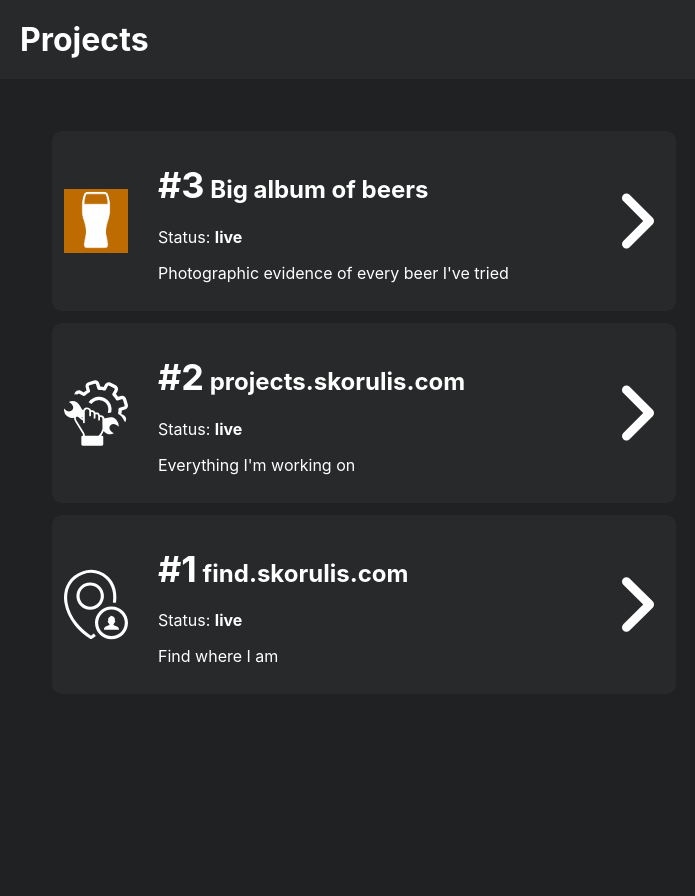
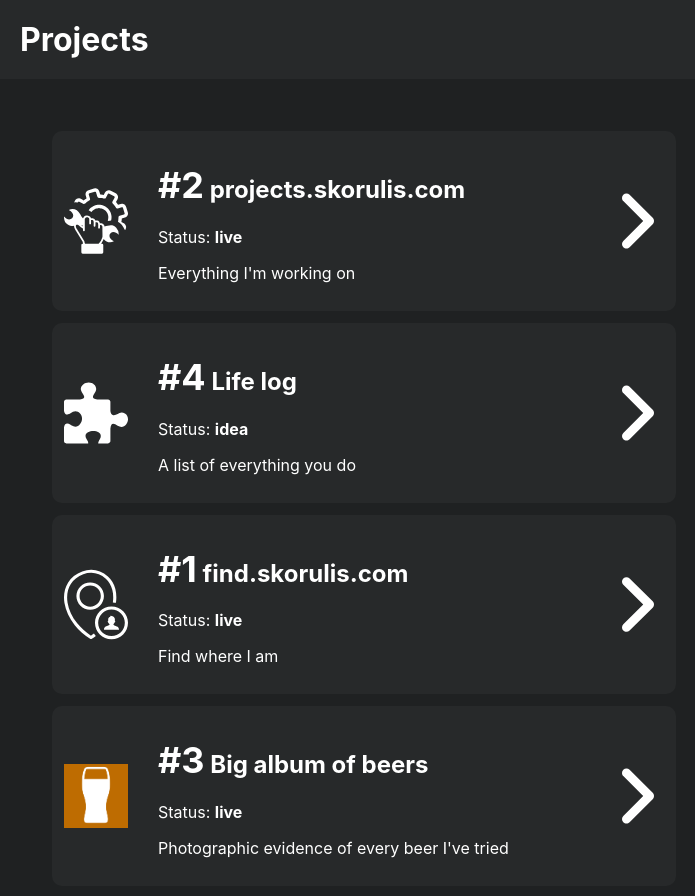
Before and after one commit to skorulis/projects.skorulis.com, a React (Create React App) app: page / in a window 1280 px wide. Shown: the top 896 px of the page, without its empty margins (0-695 px from the left). Before the commit the page ends 800 px from the top, so only its background shows below. Built offline with nearby package versions, Linux system fonts and the light colour scheme.

Commit message:
Move project details into separate markdown files

```diff
--- /dev/null
+++ b/src/data/project1.md
@@ -0,0 +1,13 @@
+### Brief
+
+This consists of 2 parts, an app that posts my location whenever I move and a website which allows people to know where I am. Also in case anyone wants to catch up for a drink it also calls out when I'm enjoying a beer
+
+### Next
+
+* Change the location marker when drinking
+
+### Tech
+
+* SwiftUI
+* React
+* Firebase
--- /dev/null
+++ b/src/data/project2.md
@@ -0,0 +1,14 @@
+### Brief
+
+This website you're looking at right now dispalys the various projects that I'm working on.
+
+### Next
+
+* Make this site look less shit
+* Add dates around when things started or were updated
+* Add historical screenshots
+
+### Tech
+
+* React
+* Markdown
--- /dev/null
+++ b/src/data/project3.md
@@ -0,0 +1,10 @@
+### Brief
+
+We constantly generate crumbs of data on the internet. What if we could take everything we do and create an event history timeline.
+
+This would require gathering data from numerous sources and distilling each event down to a snipped which links back to the source.
+
+### Issues
+
+* Even for my own uses this would require integrating with numerous systems some of which may not want to readily give up the data.
+* Even if the whole thing works, what use does it really provide? The information would only be mildy interesting to myself and probably not much at all to anyone else
--- /dev/null
+++ b/src/data/project4.md
@@ -0,0 +1,13 @@
+### Brief
+
+This consists of 2 parts, an app that posts my location whenever I move and a website which allows people to know where I am. Also in case anyone wants to catch up for a drink it also calls out when I'm enjoying a beer
+
+### Next
+
+* Change the location marker when drinking
+
+### Tech
+
+* SwiftUI
+* React
+* Firebase
--- a/src/data/projects.json
+++ b/src/data/projects.json
@@ -4,10 +4,8 @@
         "icon": "/icons/project1.svg",
         "name": "find.skorulis.com",
         "shortBrief": "Find where I am",
-        "brief": "This consists of 2 parts, an app that posts my location whenever I move and a website which allows people to know where I am. Also in case anyone wants to catch up for a drink it also calls out when I'm enjoying a beer",
+        "lastUpdate": "2022-09-24",
         "status": "live",
-        "nextSteps": "* Change the location marker when drinking",
-        "tech": "* SwiftUI\n* React\n* Firebase",
         "sourceCode": [
             {
                 "title": "Website",
@@ -24,10 +22,8 @@
         "icon": "/icons/project2.svg",
         "name": "projects.skorulis.com",
         "shortBrief": "Everything I'm working on",
-        "brief": "This website to display the various projects that I'm working on.",
         "status": "live",
-        "tech": "* React",
-        "nextSteps": "* Make this site look less shit\n* Add dates around when things started or were updated\n* Add historical screenshots",
+        "lastUpdate": "2022-09-26",
         "sourceCode": [
             {
                 "title": "Website",
@@ -40,15 +36,21 @@
         "icon": "/icons/project3.png",
         "name": "Big album of beers",
         "shortBrief": "Photographic evidence of every beer I've tried",
-        "brief": "I originally started logging the beers I had tried in facebook albums, this continues but is unwieldy to browse multiple facebook albums. BAOB scrapes all the images and data from facebook and collects it together into a single website for easy browsing. Once it has the data from facebook it pulls more info from Untappd in order to generate statistics on the beers",
         "status": "live",
-        "tech": "* Ruby\n* Jekyll\n* Facebook\n* Untappd",
-        "nextSteps": "* Keep uploading beers",
+        "lastUpdate": "2022-09-21",
         "sourceCode": [
             {
                 "title": "Website/Scripts",
                 "url": "https://github.com/skorulis/BigAlbumOfBeers"
             }
         ]
+    },
+    {
+        "id": 4,
+        "icon": "/icons/unknown.svg",
+        "name": "Life log",
+        "shortBrief": "A list of everything you do",
+        "status": "idea",
+        "lastUpdate": "2022-09-26"
     }
 ]
--- /dev/null
+++ b/src/logic/DataProvider.ts
@@ -0,0 +1,27 @@
+import { Project } from "../model/Project"
+import data from "../data/projects.json"
+
+export class DataProvider {
+
+    // Computed values
+
+    projects(): Project[] {
+        return data
+    }
+
+    sortedProjects(): Project[] {
+        return this.projects().sort((a,b) => {
+            let aDate = new Date(a.lastUpdate)
+            let bDate = new Date(b.lastUpdate)
+            return bDate.getTime() - aDate.getTime()
+        })
+    }
+
+    project(id: number): Project | undefined {
+        let matches = this.projects().filter(x => x.id == id )
+        if (matches.length == 0) {
+            return undefined
+        }
+        return matches[0];
+    }
+}
--- a/src/model/Project.ts
+++ b/src/model/Project.ts
@@ -3,10 +3,8 @@ export interface Project {
     icon: string
     name: string
     shortBrief: string
-    brief: string
     status: string
-    nextSteps: string
-    tech: string
+    lastUpdate: string
     sourceCode?: SourceCode[]
 }
 
--- a/src/scene/ProjectDetails.tsx
+++ b/src/scene/ProjectDetails.tsx
@@ -4,24 +4,28 @@ import {Color} from "../Theme"
 import { Header } from "./Header";
 import { Project } from "../model/Project"
 import ReactMarkdown from 'react-markdown'
-import data from "../data/projects.json"
 import githubLogo from "./github-icon.png"
 import { ProjectImage } from "./ProjectImage";
+
+import { DataProvider } from "../logic/DataProvider";
+
+const data = new DataProvider()
 
 type ProjectDetailsProps = {
     id: number
 }
 
-export class ProjectDetails extends Component<ProjectDetailsProps, {}> {
+export class ProjectDetails extends Component<ProjectDetailsProps, {details?: string}> {
 
     constructor(props: ProjectDetailsProps) {
         super(props);
+        this.state = {}
     }
 
     // Rendering
 
     render() {
-        let project = this.project()
+        let project = data.project(this.props.id)
         return <div>
             <Header />
             <div>
@@ -47,9 +51,7 @@ export class ProjectDetails extends Component<ProjectDetailsProps, {}> {
                 <ProjectImage url={project.icon} />
                 <h2><span className="number">{this.numberString()}</span> {project.name}</h2>
             </div>
-            {this.section("Brief", project.brief)}
-            {this.section("Next", project.nextSteps)}
-            {this.section("Tech", project.tech)}
+            {this.maybeDetails()}
             {this.maybeSources(project)}
         </div>
     }
@@ -60,13 +62,21 @@ export class ProjectDetails extends Component<ProjectDetailsProps, {}> {
         </div>
     }
 
+    maybeDetails() {
+        let text = this.state.details
+        if (!text) {
+            return
+        }
+        return <ReactMarkdown children={text} />
+    }
+
     maybeSources(project: Project) {
         let sources = project.sourceCode
         if (!sources || sources.length == 0) {
             return
         }
         let items = sources.map( (source) => {
-            return <a href={source.url}>
+            return <a href={source.url} key={source.url}>
                 <div style={sourceLink} >
                     <img src={githubLogo} width={20} />
                     {source.title}
@@ -85,29 +95,21 @@ export class ProjectDetails extends Component<ProjectDetailsProps, {}> {
         return
     }
 
-    section(title: string, body: string) {
-        return <div>
-            <h3>{title}</h3>
-            <ReactMarkdown children={body} />
-        </div>
+    // Lifecycle
+
+    async componentDidMount() {
+        const markdownPath = require(`../data/project${this.props.id}.md`);
+        let result = await fetch(markdownPath)
+        let text = await result.text()
+        this.setState({details: text})
+        console.log(text)
+
     }
 
     // Computed values
 
     numberString() {
         return `#${this.props.id}`
-    }
-
-    project(): Project | undefined {
-        let matches = this.projects().filter(x => x.id == this.props.id )
-        if (matches.length == 0) {
-            return undefined
-        }
-        return matches[0];
-    }
-
-    projects(): Project[] {
-        return data
     }
 
 }
--- a/src/scene/ProjectList.tsx
+++ b/src/scene/ProjectList.tsx
@@ -1,9 +1,9 @@
 import { Component } from "react";
-
-import data from "../data/projects.json"
-import { Project } from "../model/Project";
 import { ProjectCell } from "./ProjectCell";
 import { Header } from "./Header";
+import { DataProvider } from "../logic/DataProvider";
+
+const data = new DataProvider()
 
 export class ProjectList extends Component<{}, {}> {
 
@@ -17,17 +17,12 @@ export class ProjectList extends Component<{}, {}> {
         return <div>
             <Header />
             <div className="pageContent">
-                {this.projects().map( (proj) =>
-                    <ProjectCell project={proj}  />
+                {data.sortedProjects().map( (proj) =>
+                    <ProjectCell project={proj} key={`${proj.id}`}  />
                 )}
             </div>
         </div>
 
     }
 
-    // Computed values
-
-    projects(): Project[] {
-        return data.reverse()
-    }
 }
```
Also changed, not shown: public/details/project1.md (added, +13 -0 lines), public/icons/unknown.svg (added).
